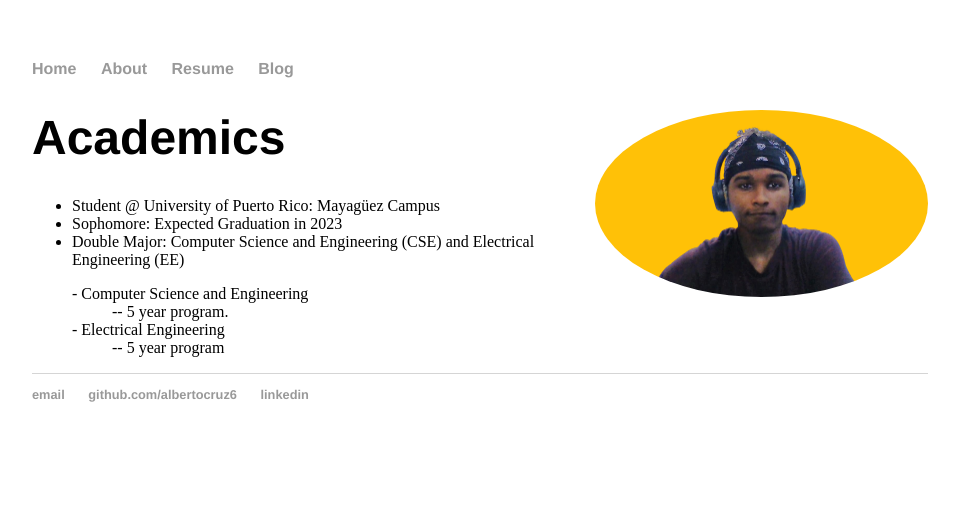
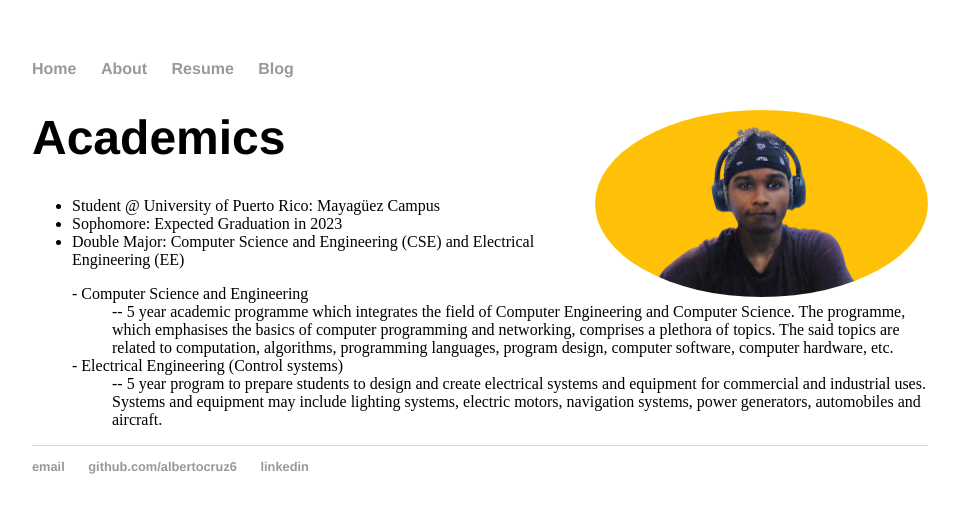
Before and after one commit to albertocruz6/albertocruz6.github.io, a Jekyll site: the page built from about/index.html, in a window 1280 px wide. Shown: the top 513 px of the page, without its empty margins (160-1119 px from the left). Built offline with Jekyll 4.4.1, drawn with Linux system fonts in a browser that asks for light colours.

Commit message:
Update index.html

```diff
--- a/about/index.html
+++ b/about/index.html
@@ -9,9 +9,12 @@ title: About me!
   <li>Sophomore: Expected Graduation in 2023</li>
   <li>Double Major: Computer Science and Engineering (CSE) and Electrical Engineering (EE) <dl>
     <dt>- Computer Science and Engineering </dt>
-    <dd>-- 5 year program.</dd>
-    <dt>- Electrical Engineering </dt>
-    <dd>-- 5 year program</dd>
+    <dd>-- 5 year academic programme which integrates the field of Computer Engineering and Computer Science. The programme, which emphasises the basics of computer programming and networking, comprises a plethora of topics.
+      The said topics are related to computation, algorithms,
+      programming languages, program design, computer software, computer hardware, etc.</dd>
+    <dt>- Electrical Engineering (Control systems)</dt>
+    <dd>-- 5 year program to prepare students to design and create electrical systems and equipment for commercial and industrial uses.
+      Systems and equipment may include lighting systems, electric motors, navigation systems, power generators, automobiles and aircraft.</dd>
   </dl>
  </li>
 </ul>
```
